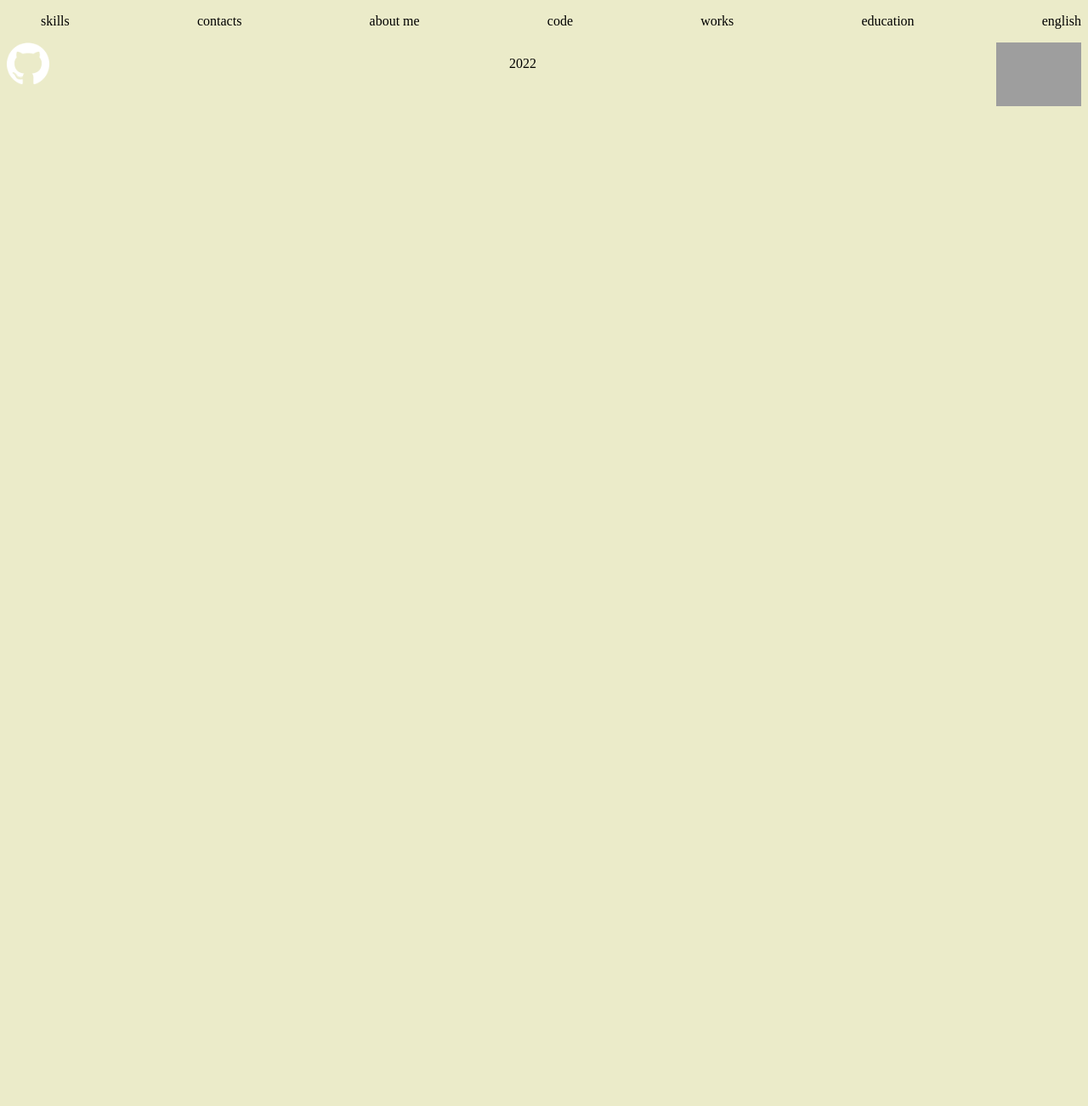
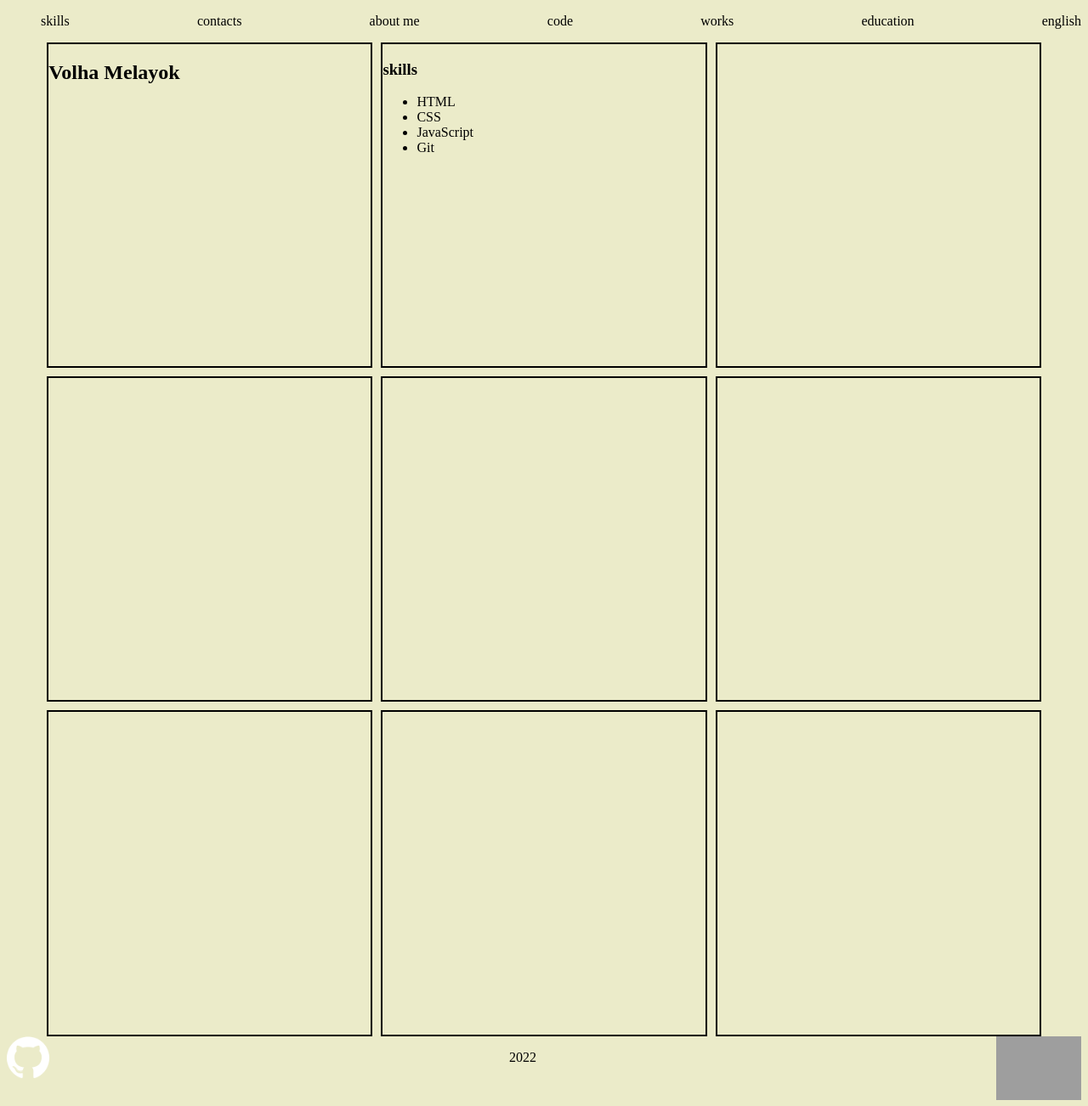
Before and after one commit to Olitera/rsschool-cv, a plain HTML site: page index.html in a window 1280 px wide. Shown: the whole page at 85% size. Before the commit the page ends 800 px from the top, so only its background shows below. Drawn offline with Linux system fonts and the light colour scheme; grey boxes are pictures that could not be loaded.

Commit message:
feat: add skills

```diff
--- a/index.html
+++ b/index.html
@@ -36,13 +36,25 @@
     </nav>
   </header>
   <main>
+    <section>
+      <h1>Volha Melayok</h1>
+    </section>
+    <section id="skills">
+      <h3>skills</h3>
+      <ul>
+        <li>HTML</li>
+        <li>CSS</li>
+        <li>JavaScript</li>
+        <li>Git</li>
+      </ul>
+    </section>
+    <section id="contacts"></section>
+    <section id="self"></section>
     <section></section>
-    <section></section>
-    <section></section>
-    <section></section>
-    <section></section>
-    <section></section>
-    <section></section>
+    <section id="code"></section>
+    <section id="works"></section>
+    <section id="education"></section>
+    <section id="english"></section>
   </main>
   <footer>
     <a href="https://github.com/Olitera">
--- a/style.css
+++ b/style.css
@@ -12,9 +12,25 @@ body {
   list-style: none;
 }
 
-.menu a{
+.menu a {
   text-decoration: none;
   color: black;
+}
+
+main {
+  display: flex;
+  flex-direction: row;
+  flex-wrap: wrap;
+  gap: 10px;
+  justify-content: center;
+  align-items: center;
+  width: 100wv;
+}
+
+section {
+  border: black 2px solid;
+  width: 30%;
+  aspect-ratio: 1;
 }
 
 footer {
```
